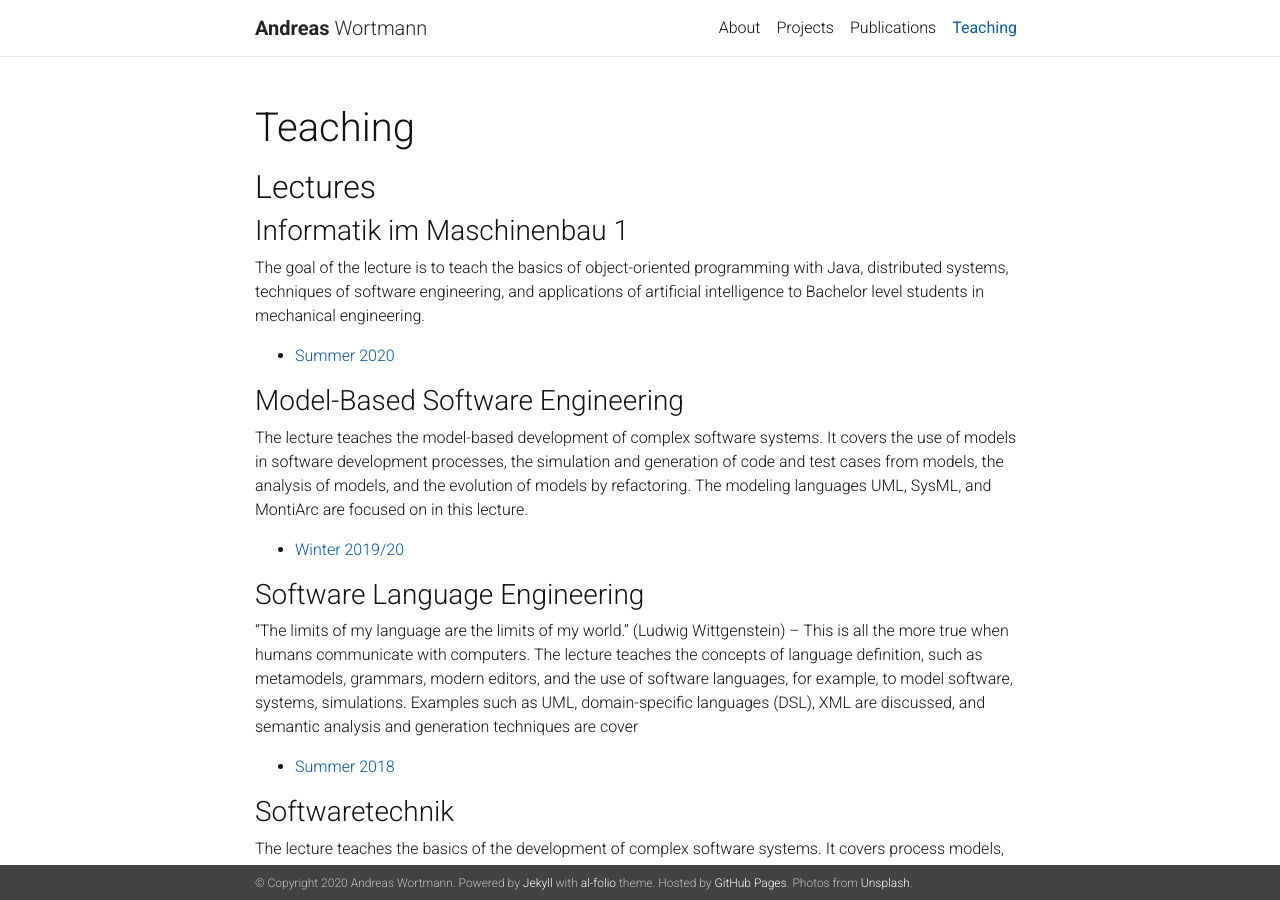
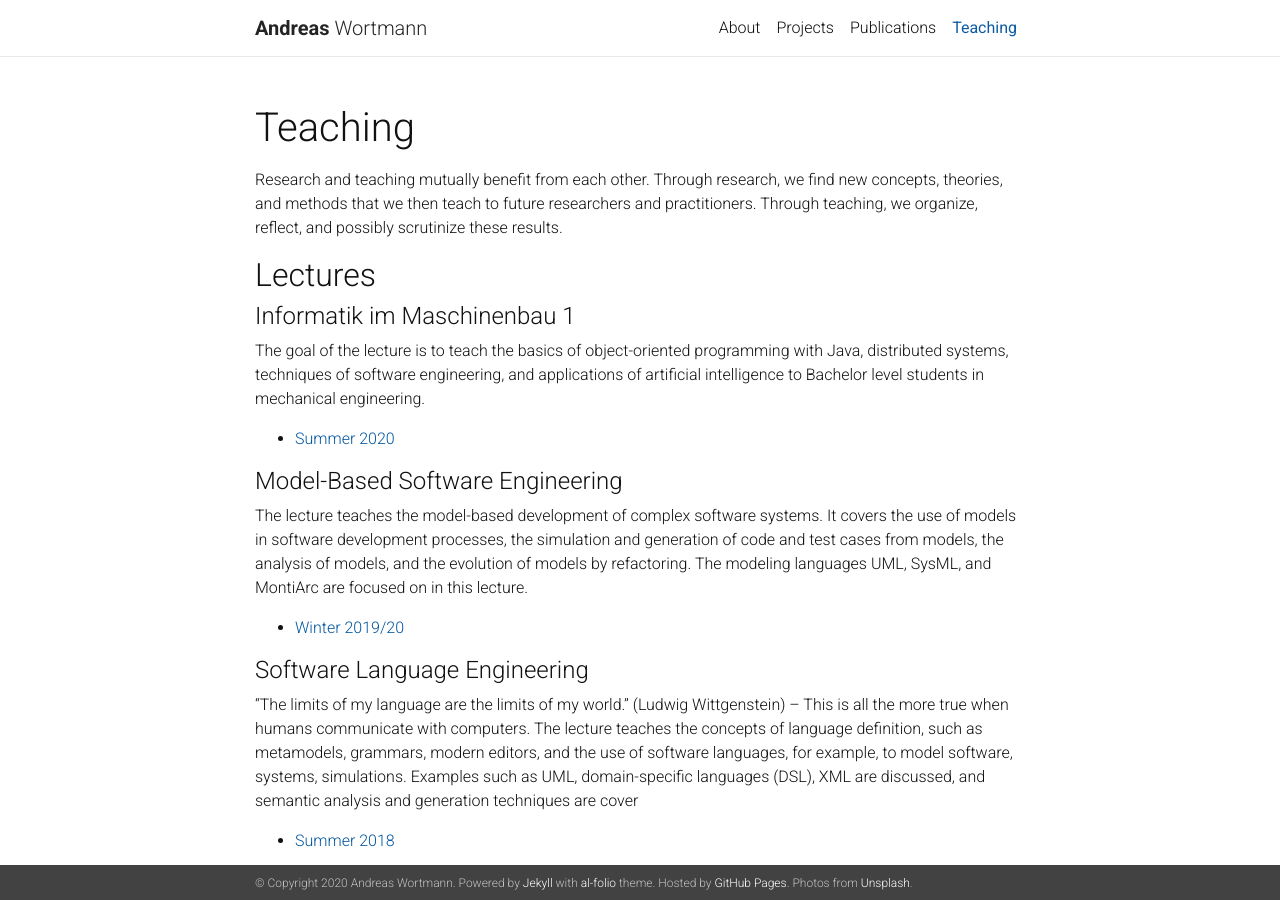
Before and after one commit to awortmann/awortmann.github.io, a Jekyll site: the page built from _pages/teaching.md, in a window 1280 px wide and 900 px high. Built offline with Jekyll 4.4.1, drawn with Linux system fonts in a browser that asks for light colours; nearby versions of some CDN libraries; a style sheet for code colours, icons or effects is not loaded; some of the changed text lies outside the part shown.

Commit message:
Minor update

```diff
--- a/_pages/teaching.md
+++ b/_pages/teaching.md
@@ -6,33 +6,35 @@ description:
 nav: true
 ---
 
+Research and teaching mutually benefit from each other. Through research, we find new concepts, theories, and methods that we then teach to future researchers and practitioners. Through teaching, we organize, reflect, and possibly scrutinize these results.
+
 ## Lectures
 
-### Informatik im Maschinenbau 1
+#### Informatik im Maschinenbau 1
 
 The goal of the lecture is to teach the basics of object-oriented programming with Java, distributed systems, techniques of software engineering, and applications of artificial intelligence to Bachelor level students in mechanical engineering.
 
 - [Summer 2020](https://www.se-rwth.de/teaching/ss20/imb1/)
 
-### Model-Based Software Engineering
+#### Model-Based Software Engineering
 
 The lecture teaches the model-based development of complex software systems. It covers the use of models in software development processes, the simulation and generation of code and test cases from models, the analysis of models, and the evolution of models by refactoring. The modeling languages UML, SysML, and MontiArc are focused on in this lecture.
 
 - [Winter 2019/20](https://www.se-rwth.de/teaching/ws1920/mbse/)
 
-### Software Language Engineering
+#### Software Language Engineering
 
 “The limits of my language are the limits of my world.” (Ludwig Wittgenstein) – This is all the more true when humans communicate with computers. The lecture teaches the concepts of language definition, such as metamodels, grammars, modern editors, and the use of software languages, for example, to model software, systems, simulations. Examples such as UML, domain-specific languages (DSL), XML are discussed, and semantic analysis and generation techniques are cover
 
 - [Summer 2018](https://www.se-rwth.de/teaching/ss18/sle/)
 
-### Softwaretechnik
+#### Softwaretechnik
 
 The lecture teaches the basics of the development of complex software systems. It covers process models, the elicitation of requirements, software architecture and design, modeling, implementation, and quality assurance with tests.
 
 - [Winter 2011/12](https://www.se-rwth.de/teaching/ws1112/swt/)
 
-## Generative Software Engineering
+#### Generative Software Engineering
 
 After completing this course, the students will have a deeper understanding of the use of generative techniques for the development of software systems. They will be able to develop generators for UML or other DSLs and different target platforms. Furthermore, they will be able to judge the quality of systems and generators.
 
@@ -40,7 +42,7 @@ After completing this course, the students will have a deeper understanding of t
 
 ## Project Classes
 
-### Model-Driven Engineering for Industry 4.0
+#### Model-Driven Engineering for Industry 4.0
 
 In this lab course, students develop a small-scale demonstrator of a typical Industry 4.0 application. This involves building up the factory using Lego NXT and Fischertechnik, and developing models in the architecture description language MontiArc that are deployed to the factory through code generators. By the end of the semester, the students have built a smart factory demonstrator and implemented models to describe a variable, dynamic production system, which are deployed to Lego NXT and Fischertechnik.
 
@@ -58,7 +60,7 @@ In this lab course, students develop a small-scale demonstrator of a typical Ind
 <iframe width="560" height="315" src="https://www.youtube.com/embed/KTr_uJ5F03E" frameborder="0" allow="accelerometer; autoplay; encrypted-media; gyroscope; picture-in-picture" allowfullscreen></iframe>
 </p>
 
-### Architecture Modeling Languages for Robotics
+#### Architecture Modeling Languages for Robotics
 
 In this lab course, students develop architecture description languages (ADLs) for modeling platform-independent robotics architectures that can automatically be translated into platform-specific code using model transformations. To this end, the students learn about software architecture concepts, ADLs, and different technological spaces to implement these in. By the end of the semester, students will evaluate their ADLs by implementing models for selected robotic platforms.
 
@@ -68,7 +70,7 @@ In this lab course, students develop architecture description languages (ADLs) f
 <iframe width="560" height="315" src="https://www.youtube.com/embed/FBshxHeUX8U" frameborder="0" allow="accelerometer; autoplay; encrypted-media; gyroscope; picture-in-picture" allowfullscreen></iframe>
 </p>
 
-### Model-based Development of Robotics Applications
+##ä# Model-based Development of Robotics Applications
 
 This lab course focuses on the development of a service robotics assistance system to solve logistics and guide&follow tasks. In this lab, students use the MontiArcAutomaton modeling language on Robotino3 robots operated by the Robot Operating System (ROS) in its Python implementation.
 
@@ -88,13 +90,13 @@ This lab course focuses on the development of a service robotics assistance syst
 
 ## Seminars
 
-### A Journey into Software Language Workbenches
+#### A Journey into Software Language Workbenches
 
 In this seminar, students will systematically investigate the expressiveness and tool support of state-of-the-art language workbenches (such as Xtext, MPS, or Rascal). The intended result is a shared understanding of the capabilities of modern language workbenches.
 
 - [Winter 2018/19](https://www.se-rwth.de/teaching/ws1819/seminar/sle/)
 
-### Model-based Software Development
+#### Model-based Software Development
 
 In this seminar, different topics of model-based software development are investigated considered, including model-based refactoring, model-based testing, code generation.
 
--- a/_projects/internet-of-production.markdown
+++ b/_projects/internet-of-production.markdown
@@ -1,6 +1,6 @@
 ---
 layout: page
-title: Internet of Production
+title: Internet of Production Excellence Cluster
 description:
 img: /assets/img/project_iop.jpg
 importance: 3
--- a/_projects/iserveu.markdown
+++ b/_projects/iserveu.markdown
@@ -1,6 +1,6 @@
 ---
 layout: page
-title: Intelligent Modular Service Robotics in Human Environments
+title: Intelligent Modular Service Robotics
 description:
 img: /assets/img/project_iserveu.png
 importance: 3
--- a/_projects/montiarcautomaton.markdown
+++ b/_projects/montiarcautomaton.markdown
@@ -1,6 +1,6 @@
 ---
 layout: page
-title: MontiArcAutomaton
+title: Model-Driven Architecture
 description:
 img: /assets/img/project_montiarc.png
 importance: 1
```
Also changed, not shown: _pages/projects.md (+3 -1 lines), assets/img/project_iop.png (added), assets/img/project_scolar.png, assets/img/project_twins.png, 1 other file.
